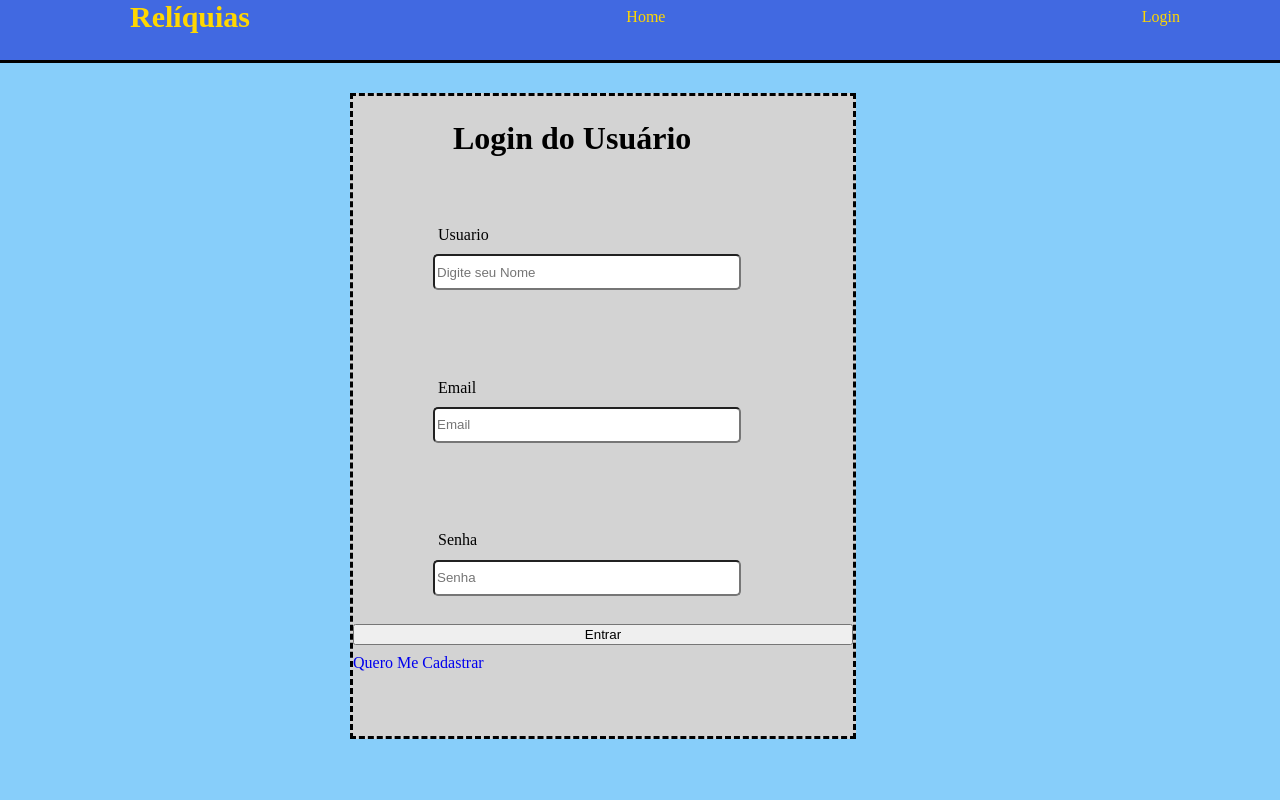
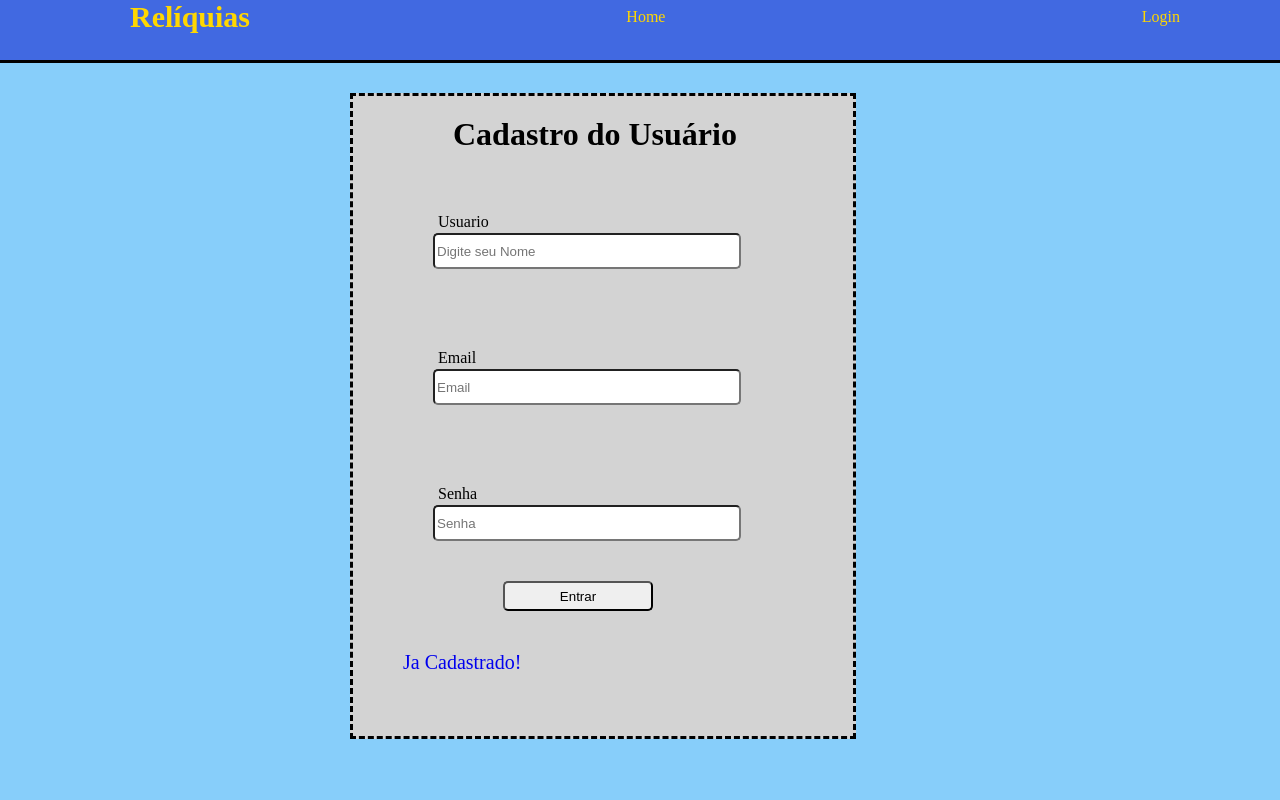
Before and after one commit to rogerxavier29/Desafio_React2, a React (Create React App) app in the folder usuarios/: page /login in a window 1280 px wide. Shown: the top 800 px of the page. Built offline with nearby package versions, Linux system fonts and the light colour scheme; no server answers.

Commit message:
LoginForms.js
acrescentado em styles  botao, linky

botao para form e linky para section onde link foi passado dentro para poder manipular.

tentado passar axios.post para postar os dados, mais  essa parte ainda precisar ser corrigida, devo estar esquecendo ou passando algo errado.

```diff
--- a/usuarios/src/Components/Login/LoginForm/LoginForm.js
+++ b/usuarios/src/Components/Login/LoginForm/LoginForm.js
@@ -1,12 +1,26 @@
 import React from 'react';
 import { Link } from 'react-router-dom';
+import axios from 'axios';
 
-import { Estrutura, Formulario, Titulo } from './styles';
+import { Estrutura, Formulario, Titulo, Botao, Linky } from './styles';
 
 const LoginForm = () => {
   const [nomeUsuario, setNomeUsuario] = React.useState('');
   const [email, setEmail] = React.useState('');
   const [senha, setSenha] = React.useState('');
+
+  axios
+    .post('https://desafionodegx2.herokuapp.com/user', {
+      nomeUsuario: '',
+      email: '',
+      senha: '',
+    })
+    .then(function (response) {
+      console.log(response);
+    })
+    .catch(function (error) {
+      console.log(error);
+    });
 
   function handleSubmit(event) {
     event.preventDefault();
@@ -15,7 +29,7 @@ const LoginForm = () => {
   return (
     <Estrutura>
       <Formulario action="" onSubmit={handleSubmit}>
-        <Titulo>Login do Usuário</Titulo>
+        <Titulo>Cadastro do Usuário</Titulo>
         <label htmlFor="nomeUsuario">Usuario</label>
         <input
           type="text"
@@ -37,8 +51,10 @@ const LoginForm = () => {
           value={senha}
           onChange={({ target }) => setSenha(target.value)}
         />
-        <button>Entrar</button>
-        <Link to="/login/cadastrar">Quero Me Cadastrar</Link>
+        <Botao type="submit">Entrar</Botao>
+        <Linky>
+          <Link to="/cadastrar/login">Ja Cadastrado!</Link>
+        </Linky>
       </Formulario>
     </Estrutura>
   );
```
